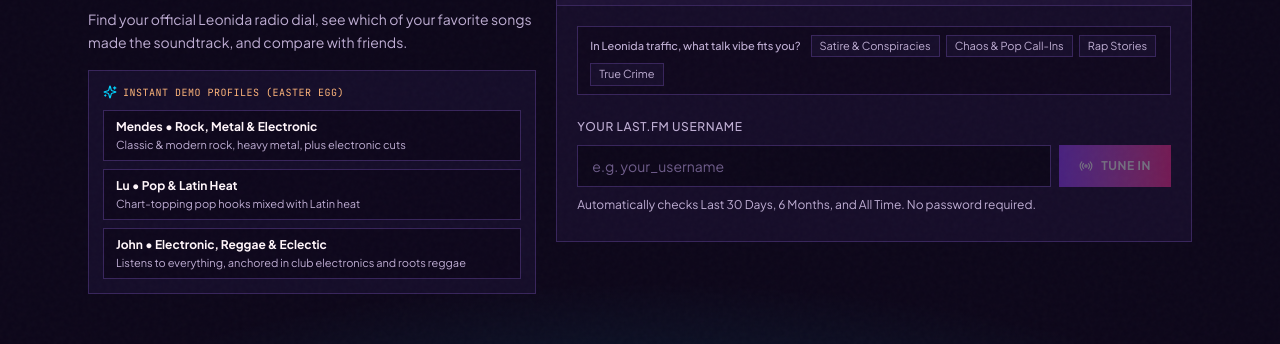
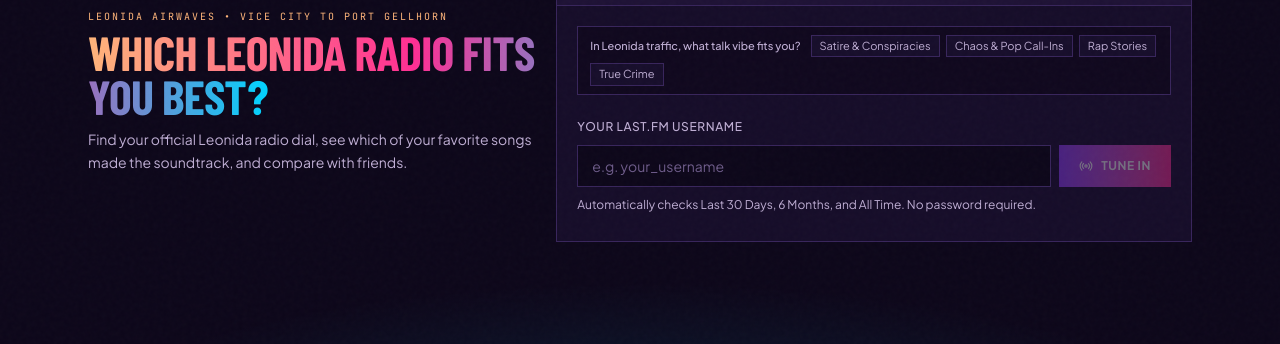
Before and after one commit to vtopfer/leonida-wrapped, a React (Vite) app: page / in a window 1280 px wide. Shown: the part 316-660 px from the top of the page. Built offline with nearby package versions, Linux system fonts and the light colour scheme; no server answers; a web font is replaced by a local one.

Commit message:
Remove demo easter egg profiles from home screen

```diff
--- a/src/components/EntryView.tsx
+++ b/src/components/EntryView.tsx
@@ -5,7 +5,6 @@ import {
   HelpCircle,
   KeyRound,
   Radio,
-  Sparkles,
   Upload,
   Users,
   X,
@@ -17,7 +16,6 @@ import {
   hasUserCustomLastfmKey,
   saveUserLastfmApiKey,
 } from '../config';
-import { DEMO_PROFILES } from '../data/demoProfiles';
 import { STATION_BY_INDEX } from '../data/gta6Radios';
 import { TRANSLATIONS } from '../i18n/translations';
 import { LastfmServiceError, fetchLastfmProfile } from '../services/lastfm';
@@ -208,39 +206,6 @@ export function EntryView({
             <p className="mt-2.5 text-xs sm:text-sm leading-relaxed text-[var(--text-muted)]">
               {t.heroLead}
             </p>
-          </div>
-
-          {/* Mendes, Lu & John Easter Egg Profiles */}
-          <div className="border border-[var(--border-hairline)] bg-[var(--surface)]/90 p-3.5 space-y-2.5">
-            <div className="flex items-center gap-1.5">
-              <Sparkles className="h-3.5 w-3.5 text-[var(--vice-blue)]" />
-              <span className="font-mono-dial text-[10px] tracking-wider text-[var(--vice-peach)] uppercase">
-                {t.demoSectionTitle}
-              </span>
-            </div>
-
-            <div className="grid grid-cols-1 sm:grid-cols-3 lg:grid-cols-1 gap-2">
-              {DEMO_PROFILES.map((preset) => (
-                <button
-                  key={preset.id}
-                  type="button"
-                  onClick={() =>
-                    onComplete({
-                      ...preset.data,
-                      talkVibe: talkVibe ?? preset.data.talkVibe,
-                    })
-                  }
-                  className="group border border-[var(--border-hairline)] bg-[var(--surface-inset)]/85 px-3 py-2 text-left transition-colors hover:border-[var(--vice-pink)] cursor-pointer"
-                >
-                  <p className="text-xs font-bold text-[var(--text-main)] group-hover:text-[var(--vice-pink)]">
-                    {lang === 'pt' ? preset.labelPt : preset.labelEn}
-                  </p>
-                  <p className="mt-0.5 text-[11px] text-[var(--text-muted)] leading-snug">
-                    {lang === 'pt' ? preset.subtitlePt : preset.subtitleEn}
-                  </p>
-                </button>
-              ))}
-            </div>
           </div>
         </div>
 
```
